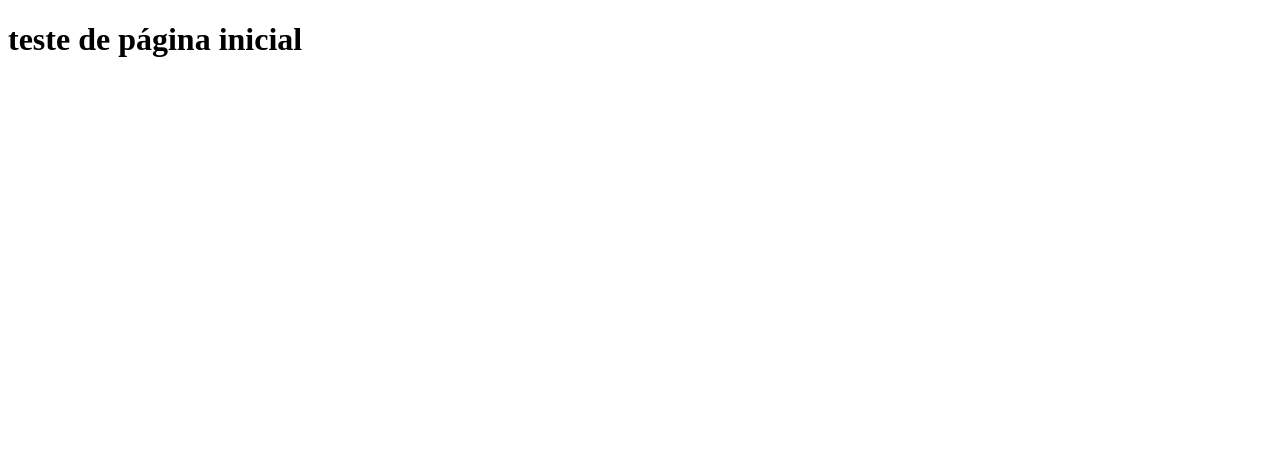
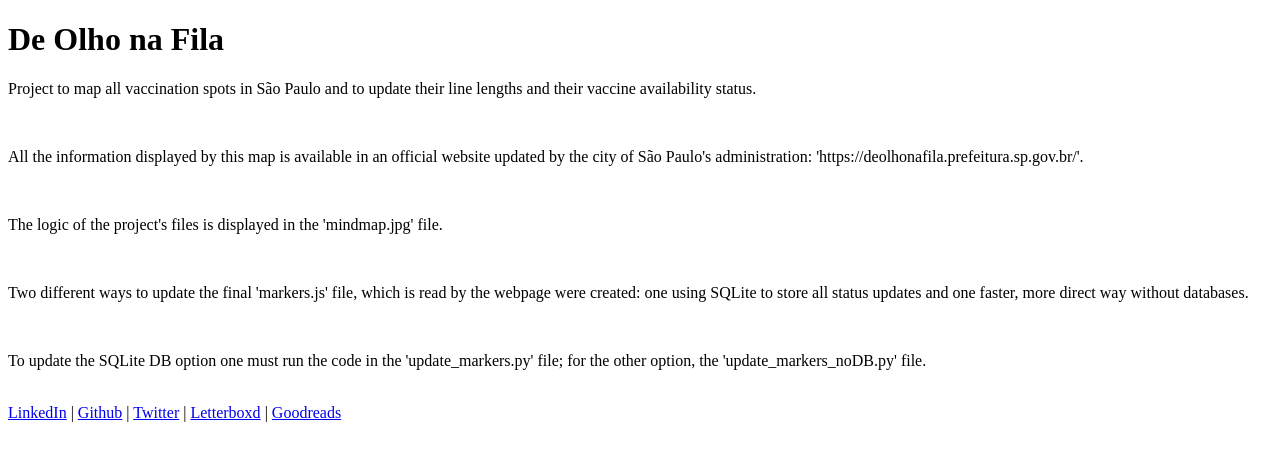
Before and after one commit to paderox/de_olho_na_fila, a plain HTML site: page index.html in a window 1280 px wide. Drawn offline with Linux system fonts and the light colour scheme.

Commit message:
update content index.html - using text from readme

```diff
--- a/index.html
+++ b/index.html
@@ -7,7 +7,34 @@
     <title>Document</title>
 </head>
 <body>
-    <h1>teste de página inicial</h1>
+    <h1>De Olho na Fila</h1>
 
+    <p>Project to map all vaccination spots in São Paulo and to update their line lengths and their vaccine availability status.</p>
+
+    <br>
+
+    <p>All the information displayed by this map is available in an official website updated by the city of São Paulo's administration: 'https://deolhonafila.prefeitura.sp.gov.br/'.</p>
+
+    <br>
+
+    <p>The logic of the project's files is displayed in the 'mindmap.jpg' file.</p>
+
+    <br>
+
+    <p>Two different ways to update the final 'markers.js' file, which is read by the webpage were created: one using SQLite to store all status updates and one faster, more direct way without databases.</p>
+
+    <br>
+
+    <p>To update the SQLite DB option one must run the code in the 'update_markers.py' file; for the other option, the 'update_markers_noDB.py' file.</p>
+
+    <br>
+
+    <footer>
+        <a href="https://linkedin.com/in/lucas-padeiro/" target="_blank">LinkedIn</a> |
+        <a href="https://github.com/paderox" target="_blank">Github</a> |
+        <a href="https://twitter.com/paderox" target="_blank">Twitter</a> |
+        <a href="https://letterboxd.com/paderox/" target="_blank">Letterboxd</a> |
+        <a href="https://goodreads.com/paderox" target="_blank">Goodreads</a>
+    </footer>
 </body>
 </html>
```
